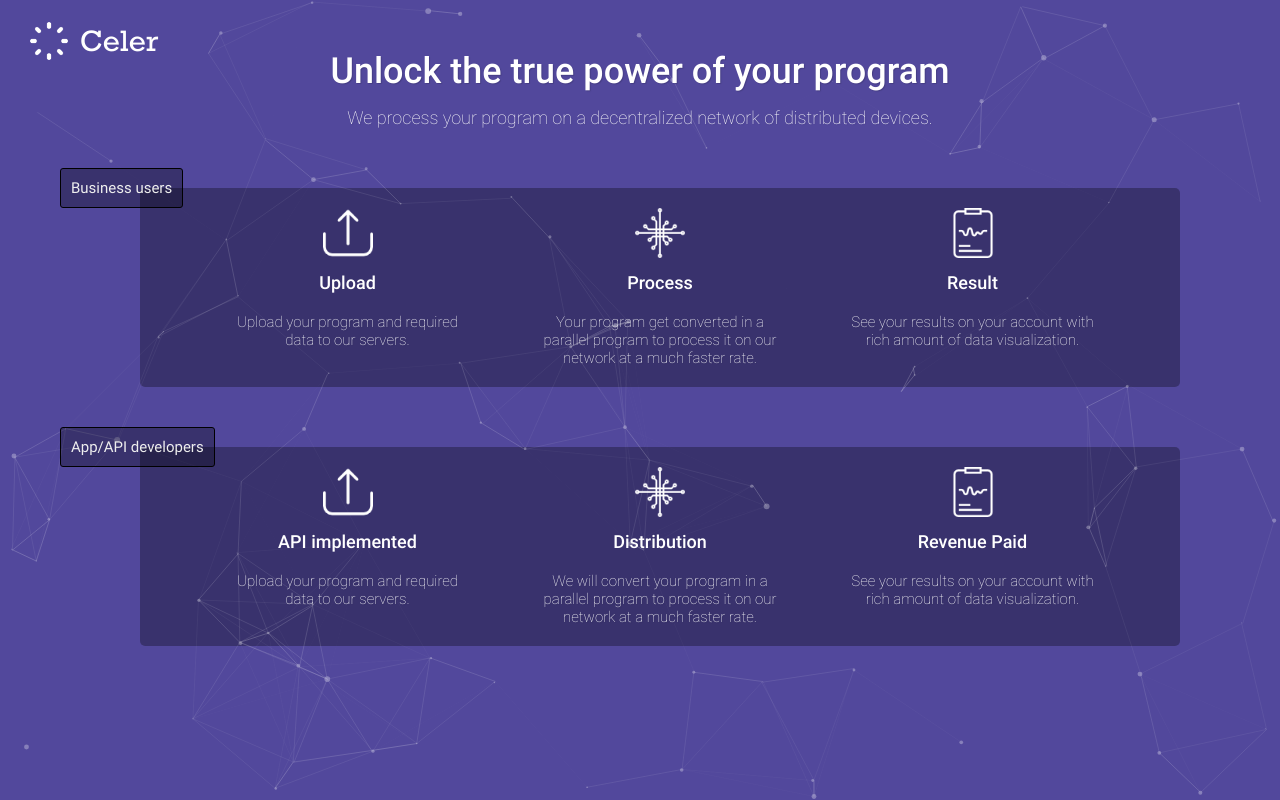
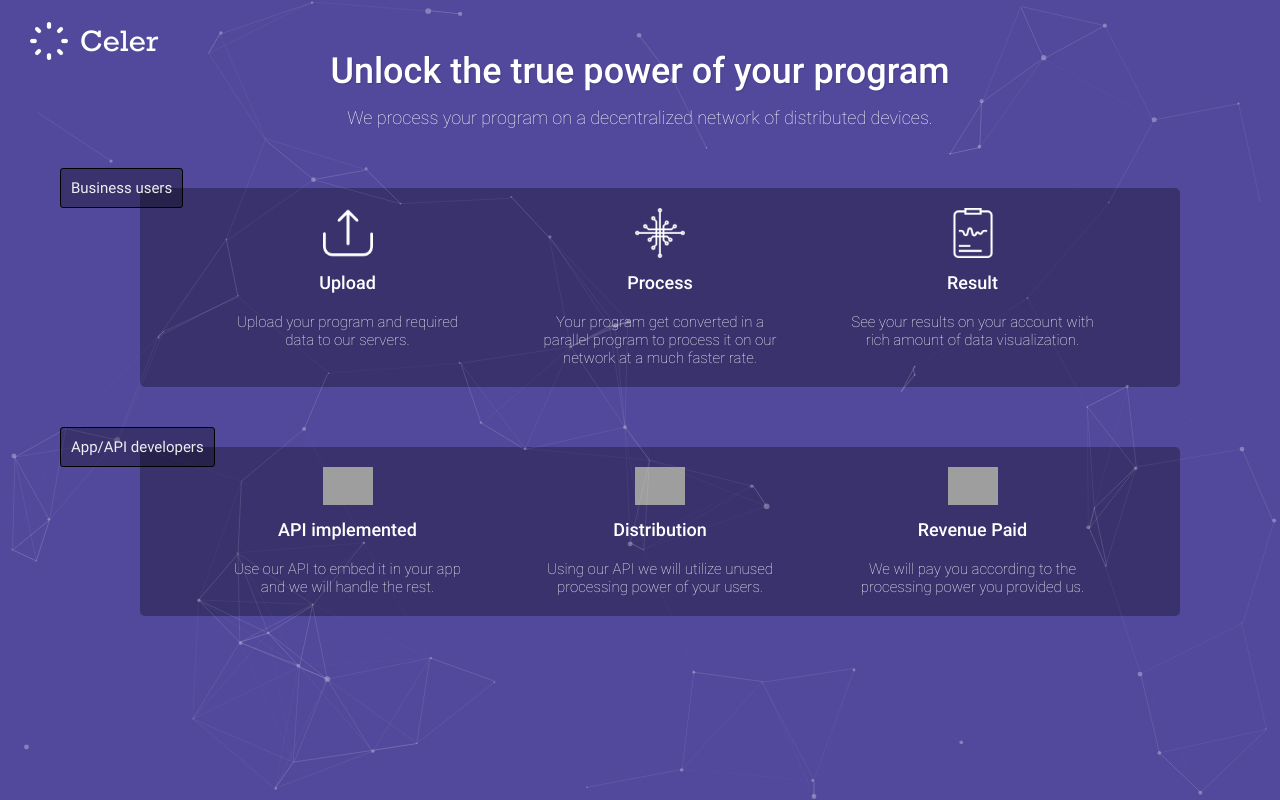
Before and after one commit to ramantehlan/Celer, a PHP site: page / in a window 1280 px wide. Run offline with PHP 8.4, Linux system fonts and the light colour scheme; grey boxes are pictures that could not be loaded.

Commit message:
Minor changes

```diff
--- a/index.php
+++ b/index.php
@@ -9,7 +9,6 @@
 
 	<script type="text/javascript" src='assets/javascript/jquery.js'></script>
 	<script type="text/javascript" src='assets/javascript/jquery-ui.js'></script>
-	<script type="text/javascript" src='assets/javascript/index.js'></script>
 </head>
 <body>
 
@@ -33,9 +32,11 @@
 					We process your program on a decentralized network of distributed devices.
 			</div>
 			<div class='content'>
+				<a href='app.php?page=b_dashboard'>
 				<div class='tag'>
 					Business users
 				</div>
+				</a>
 				<div class='step'>
 						<div class='step_img'>
 							<img src='assets/images/upload.png'>
@@ -72,40 +73,42 @@
 			</div>
 
 			<div class='content'>
+				<a href='app.php?page=a_dashboard'>
 				<div class='tag'>
 					App/API developers
 				</div>
+				</a>
 				<div class='step'>
 						<div class='step_img'>
-							<img src='assets/images/upload.png'>
+							<img src='assets/images/api.png'>
 						</div>
 						<div class='step_name'>
 							API implemented
 						</div>
 						<div class='step_about'>
-								Upload your program and required data to our servers.
+								Use our API to embed it in your app and we will handle the rest.
 						</div>
 				</div>
 				<div class='step'>
 						<div class='step_img'>
-							<img src='assets/images/processor.png'>
+							<img src='assets/images/global-distribution-with-circular-arrow.png'>
 						</div>
 						<div class='step_name'>
 							Distribution
 						</div>
 						<div class='step_about'>
-								We will convert your program in a parallel program to  process it on our network at a much faster rate.
+								Using our API we will utilize unused processing power of your users.
 						</div>
 				</div>
 				<div class='step'>
 						<div class='step_img'>
-							<img src='assets/images/experiment-results.png'>
+							<img src='assets/images/coin.png'>
 						</div>
 						<div class='step_name'>
 							Revenue Paid
 						</div>
 						<div class='step_about'>
-								See your results on your account with rich amount of data visualization.
+								We will pay you according to the processing power you provided us.
 						</div>
 				</div>
 			</div>
```
